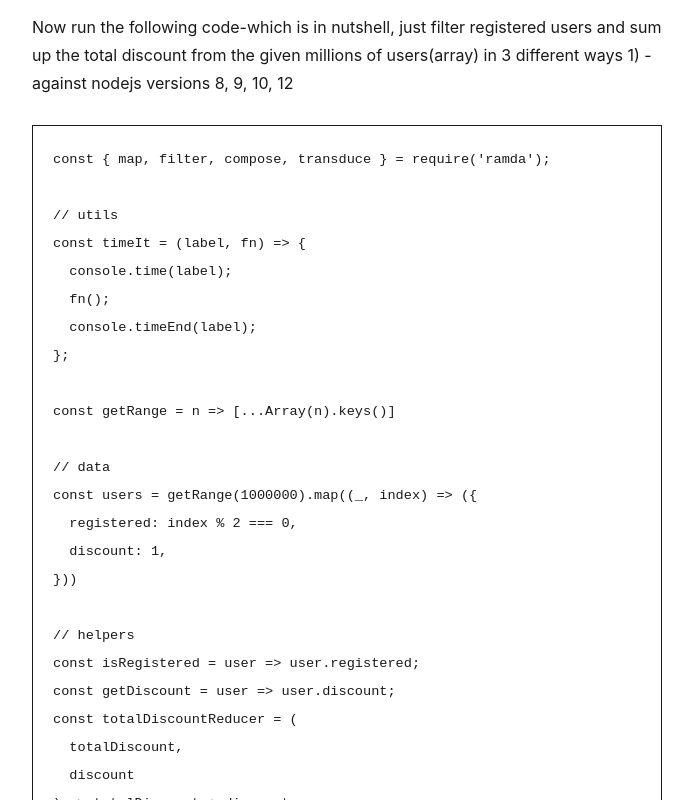
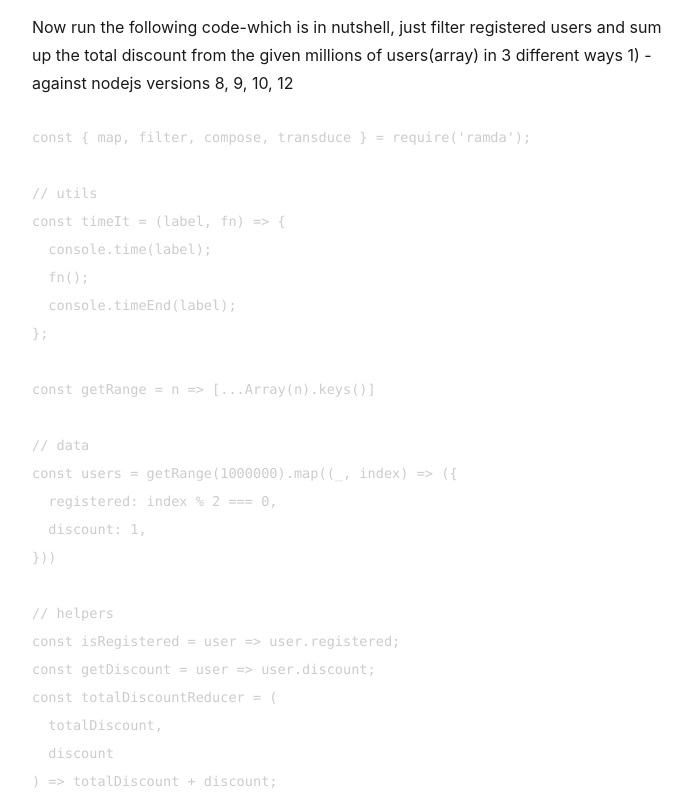
Before and after one commit to p10ns11y/king-sparrow, a Gatsby site: page /transducer-and-latest-node/ in a window 1280 px wide. Shown: the part 780-1580 px from the top of the page, without its empty margins (293-986 px from the left). Built offline with nearby package versions, Linux system fonts and the light colour scheme; Gatsby itself is replaced by a stand-in of ours; some packages are replaced by stand-ins of ours; code samples lack their colours.

Commit message:
chore: Add prism-js theme for code highlighting

````diff
--- a/content/blog/transducer-and-latest-node/index.md
+++ b/content/blog/transducer-and-latest-node/index.md
@@ -17,7 +17,7 @@ I will also link more interesting articles about functional programming and tran
 
 Now run the following code-which is in nutshell, just filter registered users and sum up the total discount from the given millions of users(array) in 3 different ways 1) -against nodejs versions 8, 9, 10, 12
 
-<pre style="border: 1px solid; padding: 20px">
+```js
 const { map, filter, compose, transduce } = require('ramda');
 
 // utils
@@ -82,7 +82,7 @@ timeIt(
   'Transduce(Efficient and Elegant)',
   getTotalDiscountForRegisteredUsers
 )
-</pre>
+```
 
 I have prepared runkit link too: https://runkit.com/peramanathan/transducer-simplified
 
--- a/gatsby-browser.js
+++ b/gatsby-browser.js
@@ -1,3 +1,4 @@
 // custom typefaces
 import "typeface-montserrat"
 import "typeface-merriweather"
+import "prismjs/themes/prism-tomorrow.css"
--- a/package.json
+++ b/package.json
@@ -19,7 +19,7 @@
     "gatsby-plugin-typography": "^2.3.6",
     "gatsby-remark-copy-linked-files": "^2.1.17",
     "gatsby-remark-images": "^3.1.20",
-    "gatsby-remark-prismjs": "^3.3.12",
+    "gatsby-remark-prismjs": "^3.3.20",
     "gatsby-remark-responsive-iframe": "^2.2.14",
     "gatsby-remark-smartypants": "^2.1.7",
     "gatsby-source-filesystem": "^2.1.21",
````
Also changed, not shown: 1 other file.
